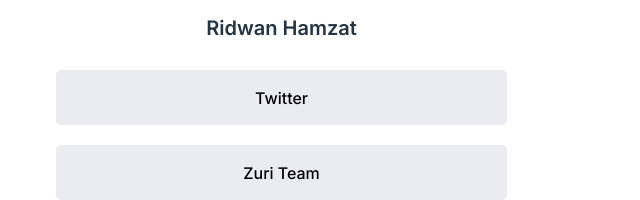
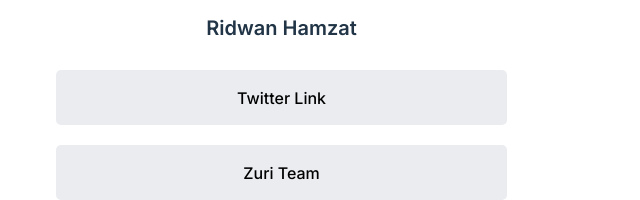
Before and after one commit to Hamzat-Ridwan/hng-task1, a React (Vite) app: page / in a window 1280 px wide. Shown: the part 175-375 px from the top of the page, without its empty margins (0-640 px from the left). Built offline with nearby package versions, Linux system fonts and the light colour scheme.

Commit message:
Increase link title font weight and edit twitter link

```diff
--- a/src/components/links/Links.css
+++ b/src/components/links/Links.css
@@ -13,6 +13,7 @@
     margin: 10px 0;
     border-radius: 5px;
     height: 55px;
+    font-weight: 500;
 }
 
 .links a{
--- a/src/components/links/Links.jsx
+++ b/src/components/links/Links.jsx
@@ -2,7 +2,7 @@
 import './Links.css'
 
 const links = [
-    {title: 'Twitter', url: 'https://www.twitter.com/Hamza_rid1', id: ''},
+    {title: 'Twitter Link', url: 'https://www.twitter.com/Hamza_rid1', id: 'twitter-link'},
     {title: 'Zuri Team', url: 'https://training.zuri.team/', id: 'btn__zuri'},
     {title: 'Zuri Books', url: 'http://books.zuri.team', id: 'books'},
     {title: 'Python Books', url: 'https://books.zuri.team/python-for-beginners?ref_id=Ridwan Hamzat', id: 'book__python'},
```
